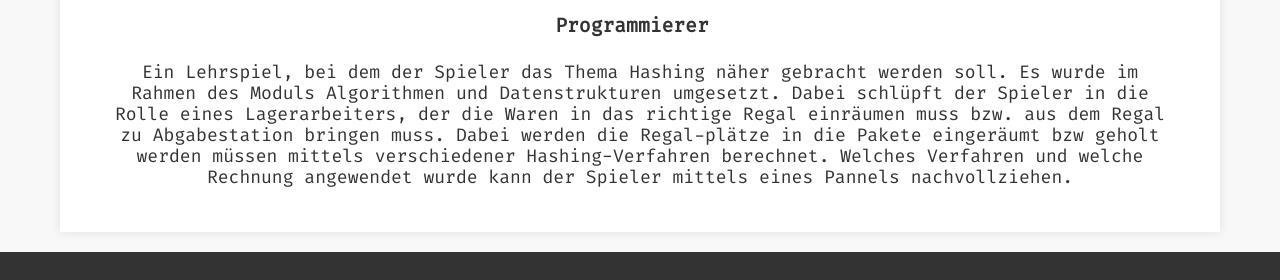
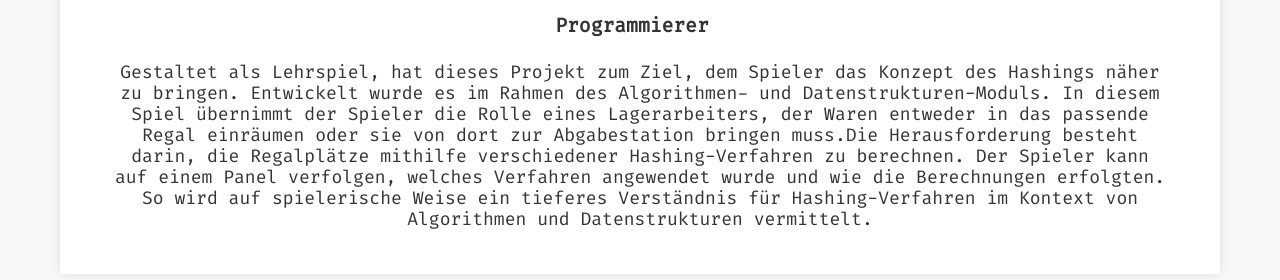
Before and after one commit to Slinch1/Portfolio, a React (Create React App) app: page / in a window 1280 px wide. Shown: the part 1829-2109 px from the top of the page. Built offline with nearby package versions, Linux system fonts and the light colour scheme.

Commit message:
updated content text

```diff
--- a/src/Contenttexts.js
+++ b/src/Contenttexts.js
@@ -14,8 +14,11 @@ export const HotlineDescription = () => {
 }
 
 export const WarehouseDescription = () => {
-    return "Ein Lehrspiel, bei dem der Spieler das Thema Hashing näher gebracht werden soll. Es wurde im Rahmen des Moduls Algorithmen und Datenstrukturen umgesetzt." +
-        " Dabei schlüpft der Spieler in die Rolle eines Lagerarbeiters, der die Waren in das richtige Regal einräumen muss bzw. aus dem Regal zu Abgabestation bringen muss. " +
-        "Dabei werden die Regal-plätze in die Pakete eingeräumt bzw geholt werden müssen mittels verschiedener Hashing-Verfahren berechnet. " +
-        "Welches Verfahren und welche Rechnung angewendet wurde kann der Spieler mittels eines Pannels nachvollziehen.";
+    return "Gestaltet als Lehrspiel, hat dieses Projekt zum Ziel, dem Spieler das Konzept des Hashings näher zu bringen. " +
+        "Entwickelt wurde es im Rahmen des Algorithmen- und Datenstrukturen-Moduls. " +
+        "In diesem Spiel übernimmt der Spieler die Rolle eines Lagerarbeiters, der Waren entweder in das passende Regal einräumen oder sie von dort zur Abgabestation bringen muss.Die Herausforderung besteht darin, die Regalplätze mithilfe verschiedener Hashing-Verfahren zu berechnen. " +
+        "Der Spieler kann auf einem Panel verfolgen, welches Verfahren angewendet wurde und wie die Berechnungen erfolgten. " +
+        "So wird auf spielerische Weise ein tieferes Verständnis für Hashing-Verfahren im Kontext von Algorithmen und Datenstrukturen vermittelt."
+
+
 }
```
